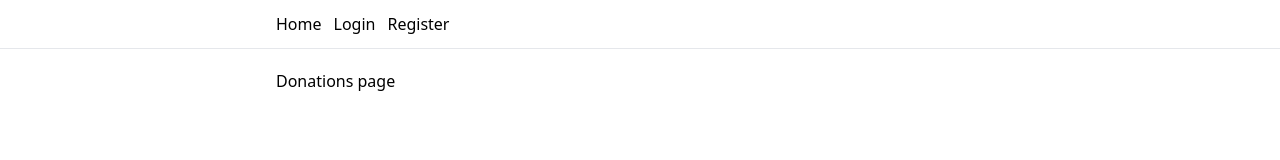
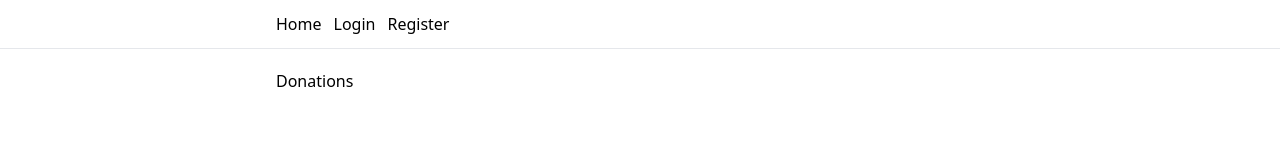
Before and after one commit to SySafarila/engsel-frontend, a Next.js app: page /dashboard/donations in a window 1280 px wide. Shown: the top 160 px of the page. Built offline with nearby package versions, Linux system fonts and the light colour scheme.

Commit message:
update state folder

```diff
--- a/src/components/Navbar.tsx
+++ b/src/components/Navbar.tsx
@@ -1,6 +1,6 @@
-import { userAtom } from "@/jotai/state";
+import { userAtom } from "@/utils/state";
 import axios, { AxiosError } from "axios";
-import { useAtom, useAtomValue } from "jotai";
+import { useAtomValue } from "jotai";
 import Link from "next/link";
 import { useRouter } from "next/router";
 import Swal from "sweetalert2";
@@ -16,7 +16,7 @@ const Navbar = ({ authenticated = false }: { authenticated: boolean }) => {
         icon: "success",
         title: "Logout success",
       });
-      router.push("/");
+      router.reload();
     } catch (error) {
       if (error instanceof AxiosError) {
         Swal.fire({
--- a/src/components/layouts/MainLayout.tsx
+++ b/src/components/layouts/MainLayout.tsx
@@ -1,4 +1,4 @@
-import { accessTokenAtom, isAuthAtom, userAtom } from "@/jotai/state";
+import { accessTokenAtom, isAuthAtom, userAtom } from "@/utils/state";
 import axios from "axios";
 import { useAtom } from "jotai";
 import React, { useEffect } from "react";
@@ -11,6 +11,7 @@ const MainLayout = ({ children }: { children: React.ReactNode }) => {
 
   useEffect(() => {
     getCurrentUser();
+    // eslint-disable-next-line react-hooks/exhaustive-deps
   }, []);
 
   const getCurrentUser = async () => {
--- a/src/pages/dashboard/donations/index.tsx
+++ b/src/pages/dashboard/donations/index.tsx
@@ -1,5 +1,5 @@
 import MainLayout from "@/components/layouts/MainLayout";
-import { accessTokenAtom } from "@/jotai/state";
+import { accessTokenAtom } from "@/utils/state";
 import axios from "axios";
 import { useAtomValue } from "jotai";
 import { useEffect, useState } from "react";
@@ -22,6 +22,7 @@ const Donations = () => {
     if (accessToken) {
       getDonations();
     }
+    // eslint-disable-next-line react-hooks/exhaustive-deps
   }, [accessToken]);
 
   const getDonations = async () => {
@@ -55,8 +56,8 @@ const Donations = () => {
   return (
     <MainLayout>
       <div className="p-5">
-        <p>Donations page</p>
-        <div className="grid grid-cols-1 gap-3 mt-5">
+        <p>Donations</p>
+        <div className="grid grid-cols-1 md:grid-cols-2 gap-3 mt-5">
           {donations.map((donation, index) => (
             <div key={index} className="bg-gray-100 p-3 border">
               <p>Dari: {donation.donator_name}</p>
--- a/src/pages/dashboard/index.tsx
+++ b/src/pages/dashboard/index.tsx
@@ -1,5 +1,5 @@
 import MainLayout from "@/components/layouts/MainLayout";
-import { isAuthAtom, userAtom } from "@/jotai/state";
+import { isAuthAtom, userAtom } from "@/utils/state";
 import { useAtomValue } from "jotai";
 
 const Dashboard = () => {
```
Also changed, not shown: src/utils/state.ts (renamed from src/jotai/state.ts).
